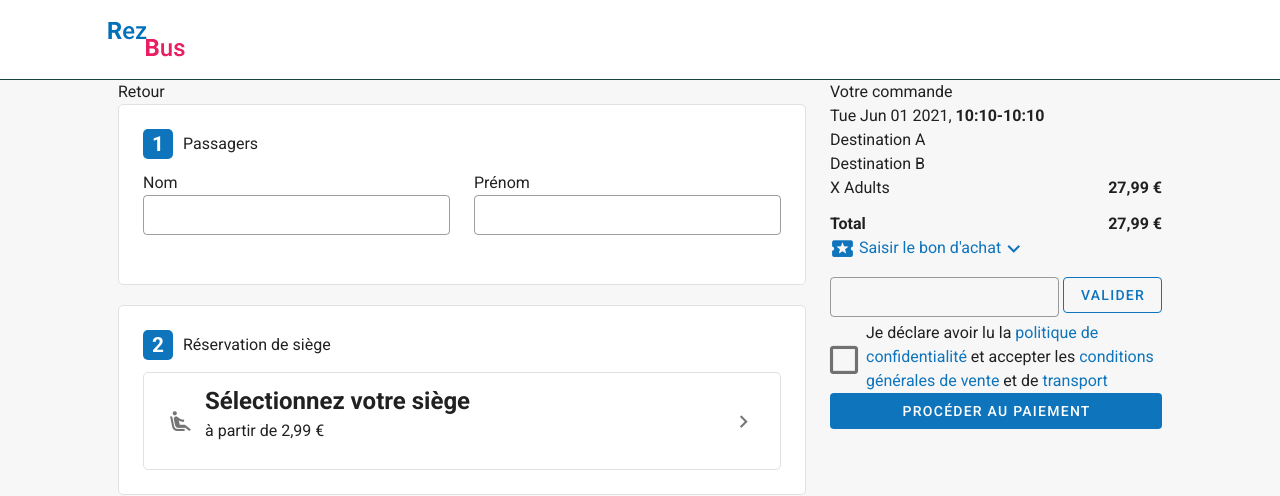
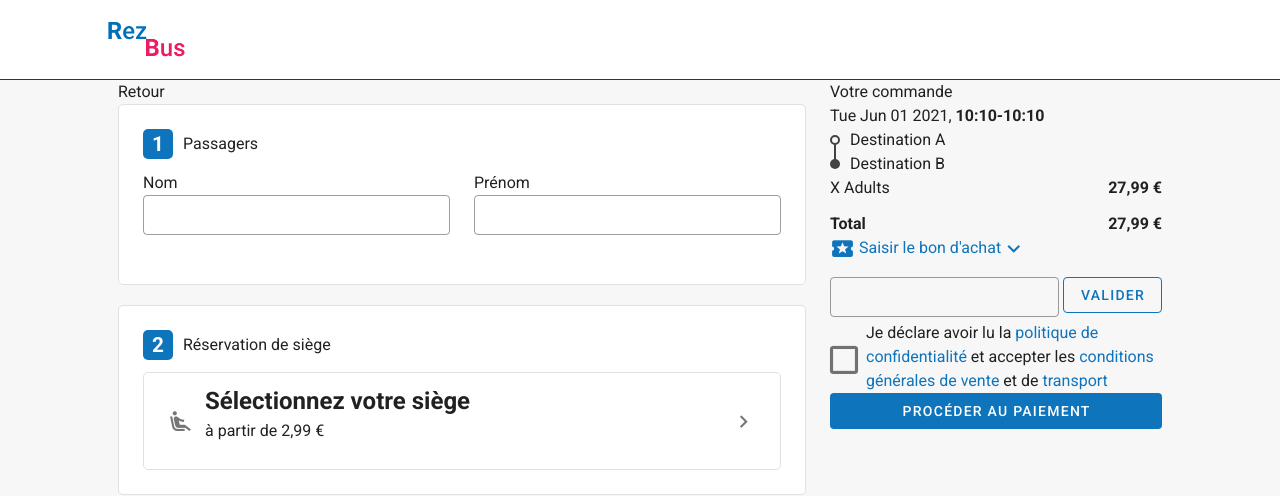
Before and after one commit to whoismuktar/rez-bus, a Vue app: page /checkout in a window 1280 px wide. Shown: the top 496 px of the page. Built offline with nearby package versions, Linux system fonts and the light colour scheme.

Commit message:
intro generic styling

```diff
--- a/src/assets/scss/style.scss
+++ b/src/assets/scss/style.scss
@@ -12,12 +12,16 @@ body {
 a {
   text-decoration: none;
 }
-
 hr {
   height: 1px;
   width: 100%;
   background-color: var(--v-borderLine-base);
   border: 0;
+}
+hr.broken {
+  border: 0;
+  border-bottom: 1px dashed var(--v-borderLine-base);
+  background-color: unset;
 }
 .position-relative {
   position: relative;
@@ -63,8 +67,13 @@ hr {
 .marginCenter {
   margin: 0 auto;
 }
+.centerWidth50 {
+  width: 50%;
+  margin: 0 auto;
+}
 .gen-button {
     text-transform: capitalize;
+    letter-spacing: 0;
 }
 .no-Btn-bg::before {
    background-color: transparent !important; /* Remove default gover bg color from button */
@@ -101,6 +110,9 @@ hr {
   border: 1px solid var(--v-borderLine-base);
   margin-bottom: 20px;
 }
+.primary-border {
+  border: 1px solid var(--v-primary-base);
+}
 .v-icon {
   font-size: 25px !important;
 }
@@ -128,3 +140,41 @@ hr {
 .vue-tel-input-vuetify .country-code .v-input__slot {
   margin-bottom: 0 !important;
 }
+
+// route styling
+
+.d-route {
+  position: relative;
+  padding-left: 20px;
+}
+.d-route::before {
+  content: "";
+  position: absolute;
+  left: 0;
+  width: 10px;
+  height: 10px;
+  top: 31%;
+  border-radius: 50%;
+}
+.d-route::after {
+  content: "";
+  position: absolute;
+  top: 15px;
+  left: 4px;
+  width: 2px;
+  height: 100%;
+  background-color: var(--v-secondary-base);
+}
+.d-route.begin::before {
+  background: transparent;
+  border: 2px solid var(--v-secondary-base);
+}
+.d-route.end::before {
+  background-color: var(--v-secondary-base);
+}
+.d-route.end::after {
+  display: none;
+}
+.checkout-summary {
+  top: 0;
+}
```
